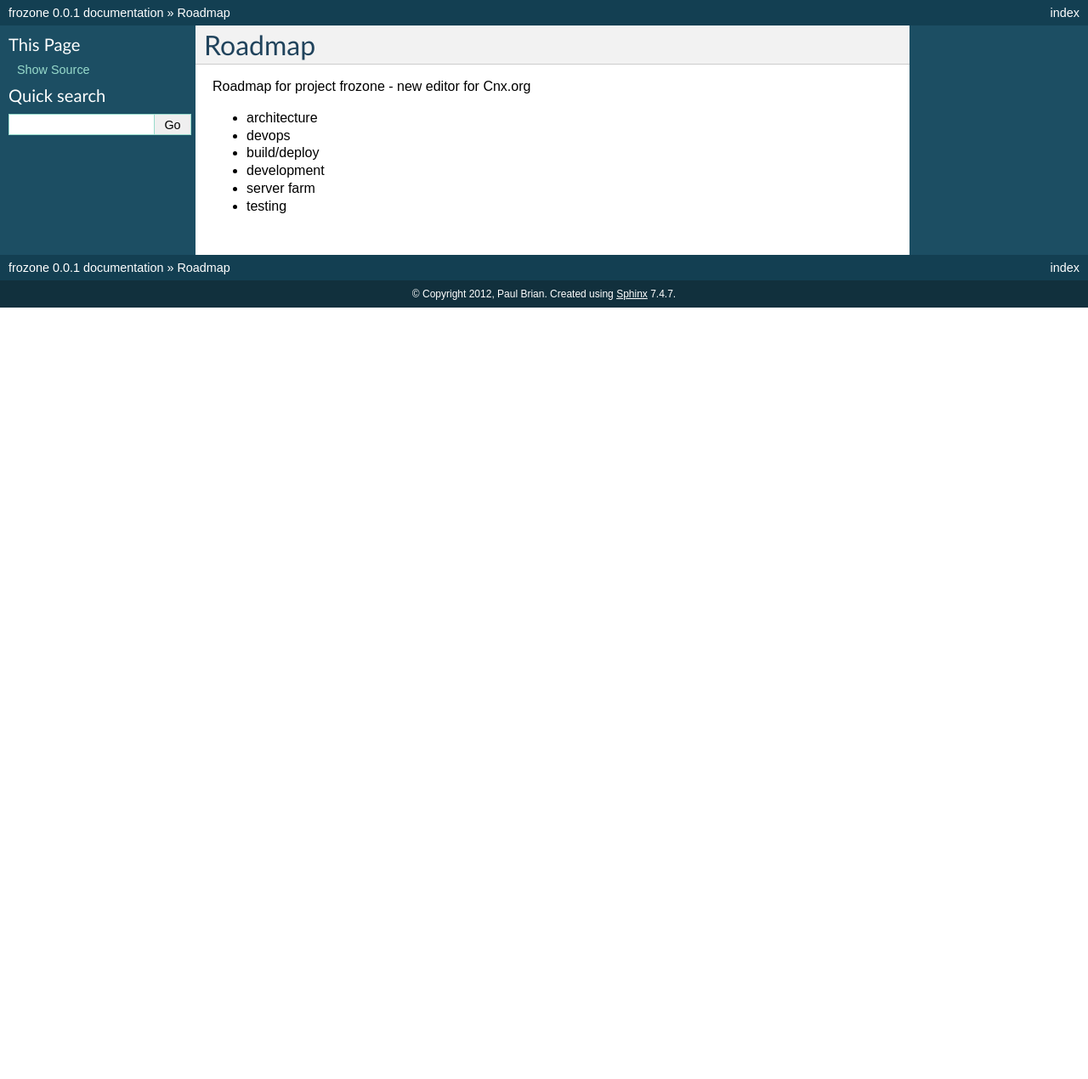
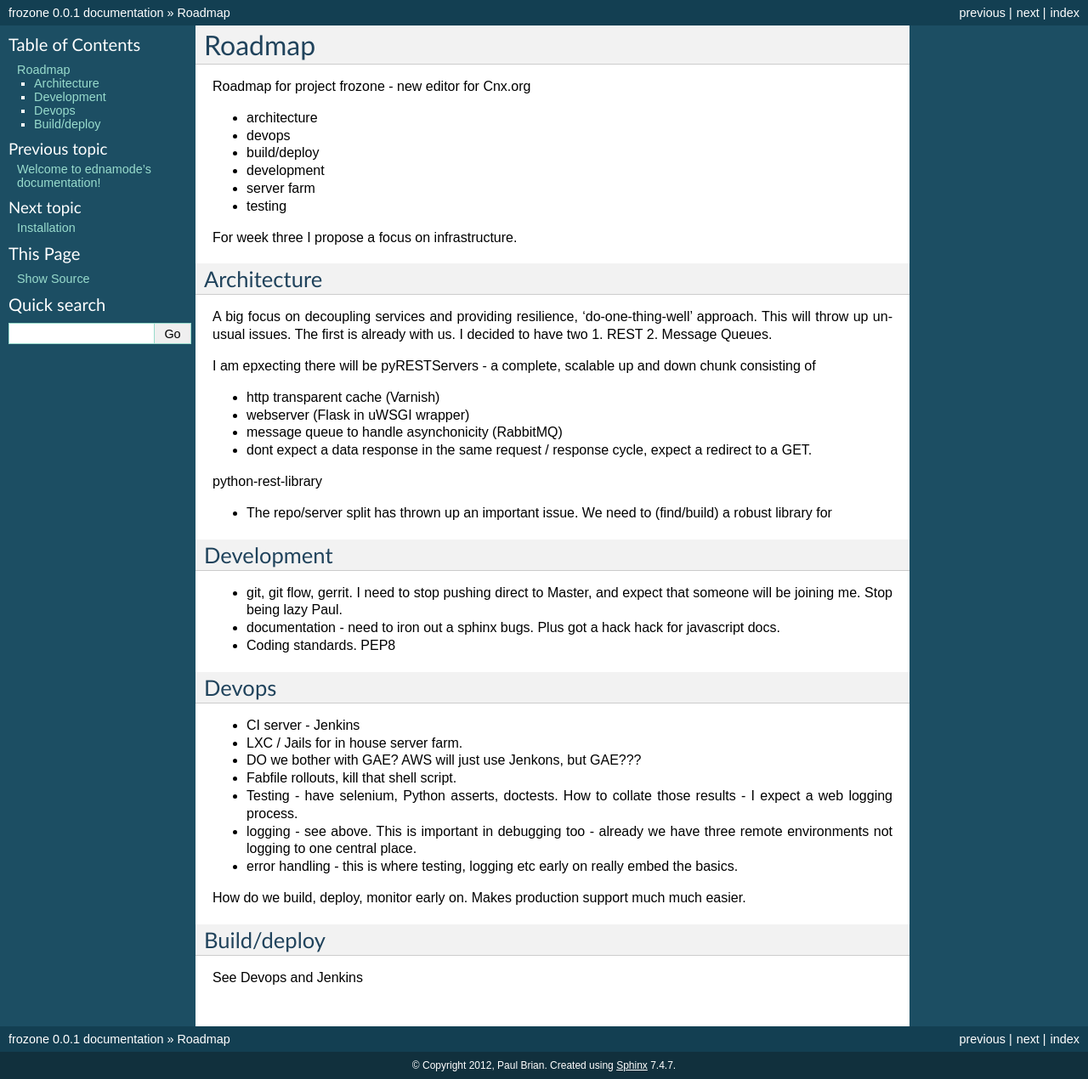
Before and after one commit to zniper/rhaptos2.repo, a Sphinx documentation site: the page built from docs/roadmap.rst, in a window 1280 px wide. Shown: the whole page at 85% size. Built offline with Sphinx 7.4.7, drawn with Linux system fonts in a browser that asks for light colours; before the commit the page ends 900 px from its top, so only the background shows below that.

Commit message:
draft roadmap

```diff
--- a/docs/index.rst
+++ b/docs/index.rst
@@ -7,12 +7,16 @@ Start Here
 .. toctree::
    :maxdepth: 2
 
-   weeklyreports
 
+   roadmap
    install
    overview
+
    requirements
    development_guidelines
    webservers
    devops
    weirdbugs
+
+
+   weeklyreports
--- a/docs/roadmap.rst
+++ b/docs/roadmap.rst
@@ -10,3 +10,59 @@ Roadmap for project frozone - new editor for Cnx.org
 * development
 * server farm
 * testing
+
+For week three I propose a focus on infrastructure.
+
+Architecture
+------------
+
+
+A big focus on decoupling services and providing resilience, 'do-one-thing-well' approach.
+This will throw up unusual issues. The first is already with us.  I decided to have two
+1. REST
+2. Message Queues.
+
+I am epxecting there will be pyRESTServers - a complete, scalable up and down chunk consisting of
+
+* http transparent cache (Varnish)
+* webserver (Flask in uWSGI wrapper)
+* message queue to handle asynchonicity (RabbitMQ)
+* dont expect a data response in the same request / response cycle, expect a redirect to a GET.
+
+
+
+
+
+python-rest-library
+
+* The repo/server split has thrown up an important issue.  We need to (find/build) a robust
+  library for
+
+Development
+-----------
+
+* git, git flow, gerrit.
+  I need to stop pushing direct to Master, and expect that someone will be joining me.  Stop being lazy Paul.
+
+* documentation - need to iron out a sphinx bugs.  Plus got a hack hack for javascript docs.
+
+* Coding standards. PEP8
+
+
+Devops
+------
+
+* CI server - Jenkins
+* LXC / Jails for in house server farm.
+* DO we bother with GAE? AWS will just use Jenkons,  but GAE???
+* Fabfile rollouts, kill that shell script.
+* Testing - have selenium, Python asserts, doctests.  How to collate those results - I expect a web logging process.
+* logging - see above.  This is important in debugging too - already we have three remote environments not logging to one central place.
+* error handling - this is where testing, logging etc early on really embed the basics.
+
+How do we build, deploy, monitor early on.  Makes production support much much easier.
+
+Build/deploy
+------------
+
+See Devops and Jenkins
```
Also changed, not shown: thirdparty/install.rst (+10 -0 lines).
